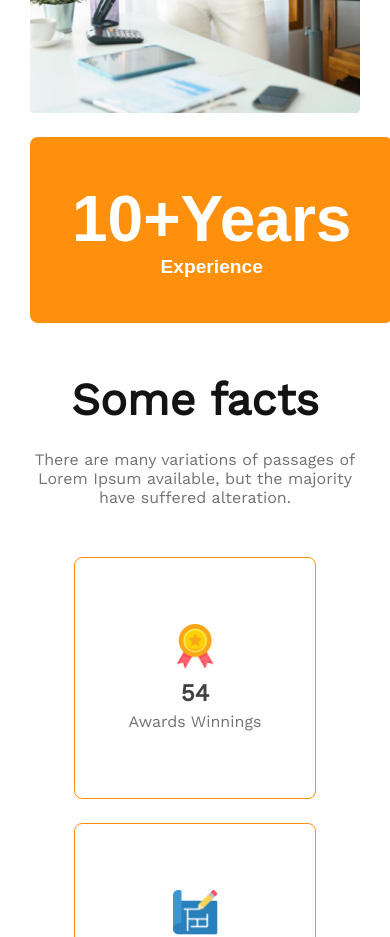
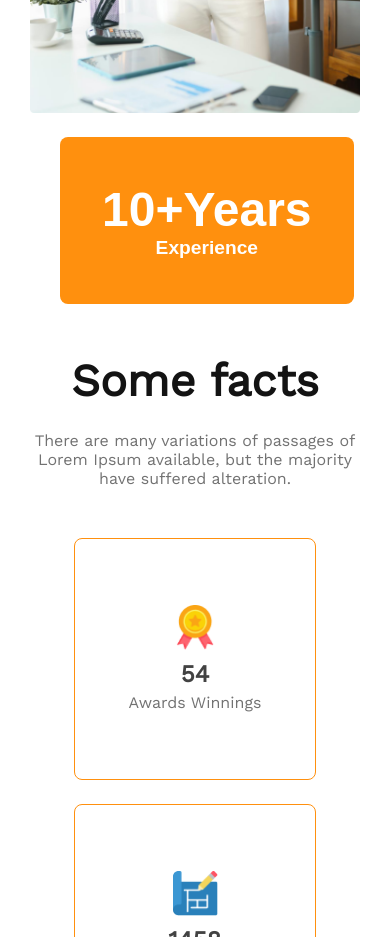
Before and after one commit to mrimon/architect-web, a plain HTML site: page index.html in a window 390 px wide. Shown: the part 4660-5597 px from the top of the page. Drawn offline with nearby package versions, Linux system fonts and the light colour scheme.

Commit message:
modified some responsive css

```diff
--- a/styles/style.css
+++ b/styles/style.css
@@ -271,8 +271,12 @@ footer {
     margin: 0 30px;
   }
   #feature-badge {
-    margin-left: 0;
+    margin-left: 30px;
     margin-top: 20px;
+  }
+  #jambu-text {
+    font-size: 3rem;
+
   }
   /* some fact responsive  */
   .fact-content {
```
